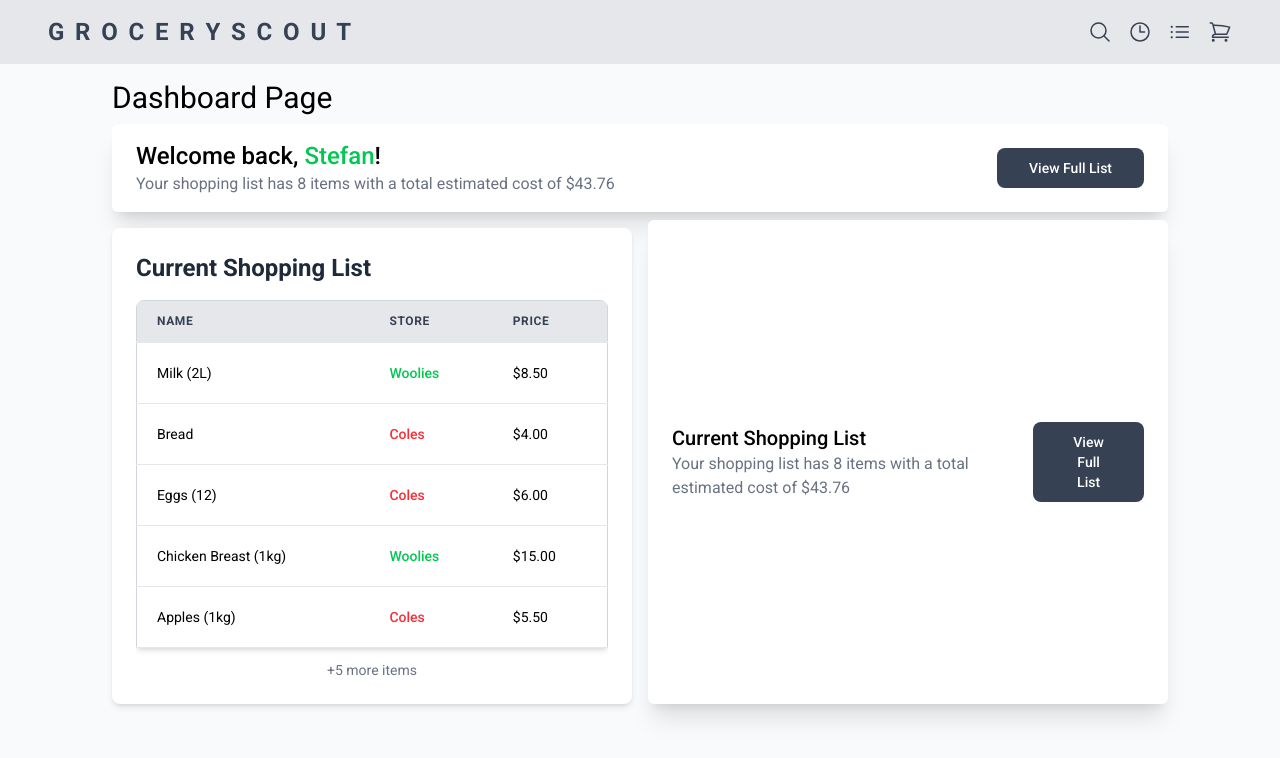
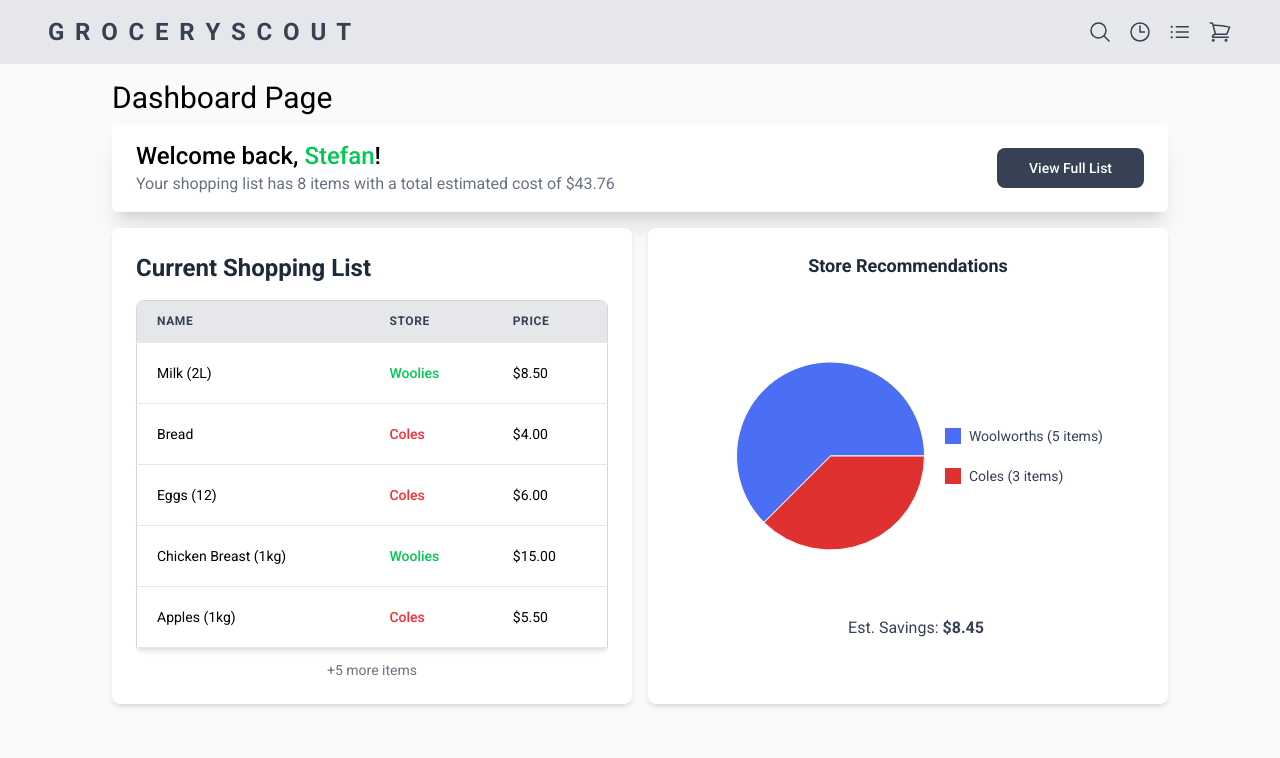
Before and after one commit to Stefan-Phan/GroceryScout, a Next.js app: page / in a window 1280 px wide. Shown: the top 758 px of the page. Built offline with nearby package versions, Linux system fonts and the light colour scheme.

Commit message:
Create a store recomendation component for dashboard

```diff
--- a/components/dashboard/StoreRecommendations.tsx
+++ b/components/dashboard/StoreRecommendations.tsx
@@ -1,19 +1,75 @@
+"use client";
+
+import React from "react";
+import { PieChart, Pie, Cell, ResponsiveContainer, Legend } from "recharts";
+
+interface PieChartData {
+  name: string;
+  value: number;
+  color: string;
+  items?: number; // Optional property to store the number of items
+}
+
+const data: PieChartData[] = [
+  { name: "Woolworths", value: 5, color: "#4c6ef5", items: 5 },
+  { name: "Coles", value: 3, color: "#e03131", items: 3 },
+];
+
+const renderLegend = (props: any) => {
+  const { payload } = props;
+  return (
+    <ul>
+      {payload.map((entry: any, index: number) => (
+        <li key={`item-${index}`} className="flex items-center my-5">
+          <div
+            className="w-4 h-4 mr-2"
+            style={{ backgroundColor: entry.color }}
+          />
+          <span className="text-gray-700 text-sm">
+            {entry.payload.name} ({entry.payload.items} items)
+          </span>
+        </li>
+      ))}
+    </ul>
+  );
+};
+
 export default function StoreRecommonendation() {
   return (
-    <div className="bg-white px-6 py-4 flex justify-between items-center rounded-md shadow-xl mt-2">
-      <div>
-        <h1 className="text-xl font-medium">Current Shopping List</h1>
-        <p className="text-gray-500">
-          Your shopping list has 8 items with a total estimated cost of $43.76
+    <div className="bg-white p-6 rounded-lg shadow-md mt-4 flex flex-col items-center">
+      <h3 className="text-lg font-semibold mb-4 text-gray-800">
+        Store Recommendations
+      </h3>
+      <div className="flex flex-col md:flex-row items-center">
+        <div className="relative w-100 h-80">
+          <ResponsiveContainer width="100%" height="100%">
+            <PieChart>
+              <Pie
+                data={data}
+                outerRadius="80%"
+                dataKey="value"
+                nameKey="name"
+                label={false}
+              >
+                {data.map((entry, index) => (
+                  <Cell key={`cell-${index}`} fill={entry.color} />
+                ))}
+              </Pie>
+              <Legend
+                content={renderLegend}
+                layout="vertical"
+                align="right"
+                verticalAlign="middle"
+                iconSize={10}
+              />
+            </PieChart>
+          </ResponsiveContainer>
+        </div>
+      </div>
+      <div className="mt-4 md:mt-0 md:ml-4 text-center md:text-left">
+        <p className="text-gray-700">
+          Est. Savings: <span className="font-semibold">$8.45</span>
         </p>
-      </div>
-      <div>
-        <button
-          type="button"
-          className="text-white bg-gray-700 hover:bg-gray-900 focus:outline-none font-medium rounded-lg text-sm px-8 py-2.5 cursor-pointer transition"
-        >
-          View Full List
-        </button>
       </div>
     </div>
   );
--- a/package.json
+++ b/package.json
@@ -12,7 +12,8 @@
     "@heroicons/react": "^2.2.0",
     "next": "15.3.1",
     "react": "^19.0.0",
-    "react-dom": "^19.0.0"
+    "react-dom": "^19.0.0",
+    "recharts": "^2.15.3"
   },
   "devDependencies": {
     "@tailwindcss/postcss": "^4",
```
Also changed, not shown: 1 other file (tests, documents, lock files or other folders).
